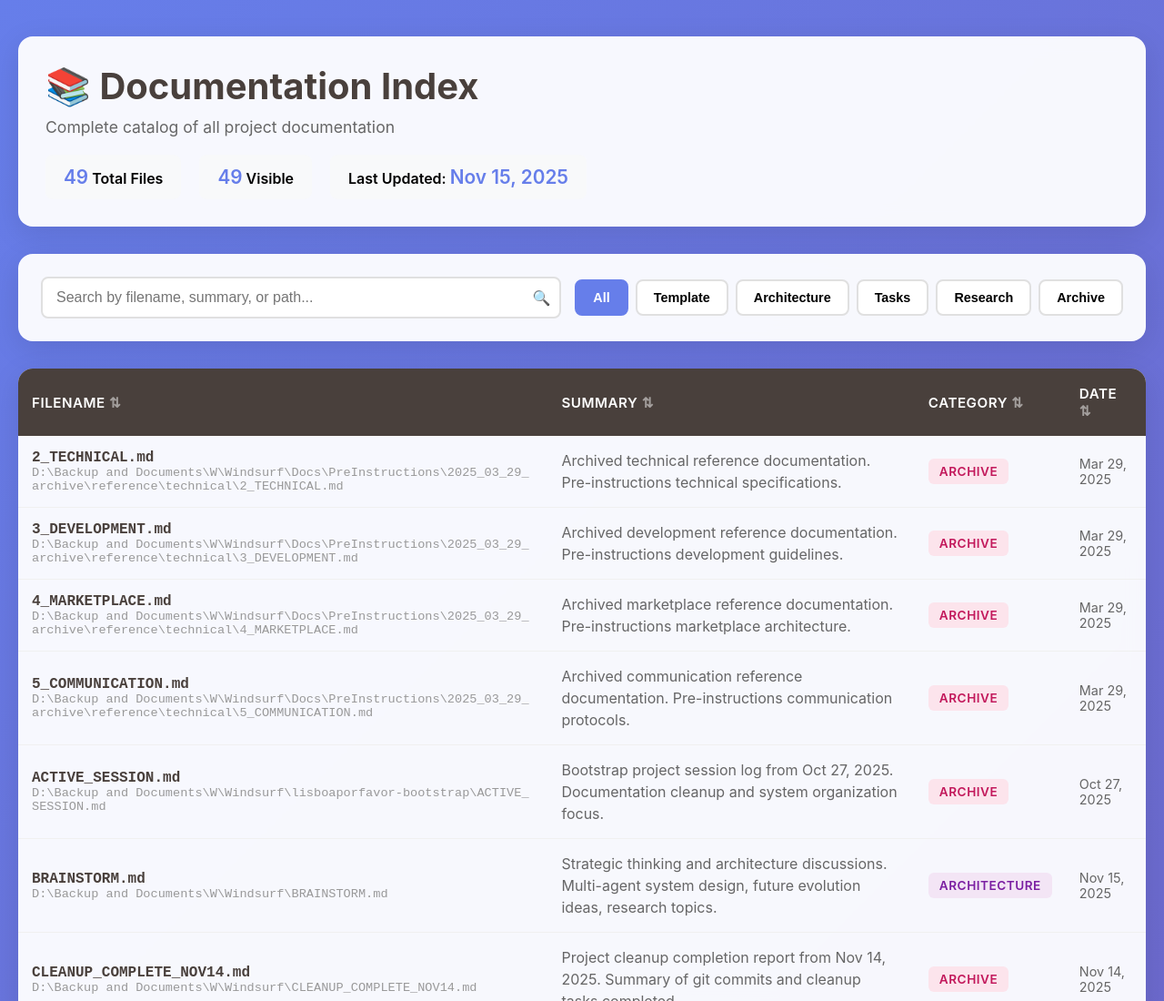
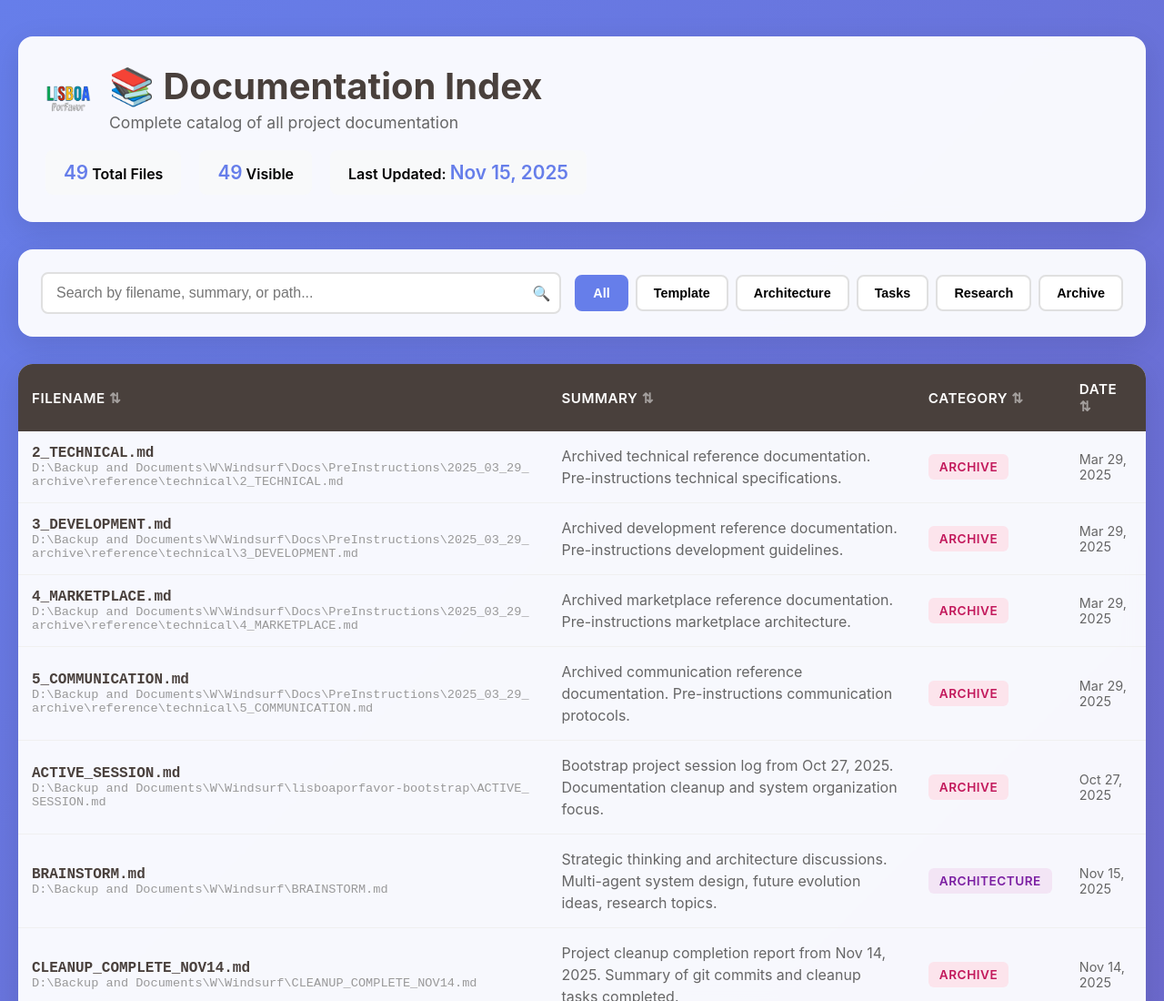
Before and after one commit to Whassup-world/LisboaPorFavor-vanilla, a plain HTML site: page docs/DOCUMENTATION.html in a window 1280 px wide. Shown: the top 1100 px of the page at 91% size. Drawn offline with Linux system fonts and the light colour scheme.

Commit message:
feat: Add LBPF logo home link to documentation page
- Logo clickable, links back to ../index.html
- Hover effect (opacity fade)
- Clean layout with logo + title side by side
- Easy navigation back to homepage from docs

```diff
--- a/docs/DOCUMENTATION.html
+++ b/docs/DOCUMENTATION.html
@@ -284,8 +284,15 @@
 <body>
     <div class="container">
         <header>
-            <h1>📚 Documentation Index</h1>
-            <p class="subtitle">Complete catalog of all project documentation</p>
+            <div style="display: flex; align-items: center; gap: 20px; margin-bottom: 15px;">
+                <a href="../index.html" style="text-decoration: none; display: flex; align-items: center;" title="Back to Homepage">
+                    <img src="../images/logo-720.png" alt="LisboaPorFavor" style="height: 50px; width: auto; transition: opacity 0.3s;" onmouseover="this.style.opacity='0.7'" onmouseout="this.style.opacity='1'">
+                </a>
+                <div>
+                    <h1 style="margin: 0;">📚 Documentation Index</h1>
+                    <p class="subtitle" style="margin: 5px 0 0 0;">Complete catalog of all project documentation</p>
+                </div>
+            </div>
             <div class="stats">
                 <div class="stat"><span id="total-count">0</span> Total Files</div>
                 <div class="stat"><span id="visible-count">0</span> Visible</div>
```
